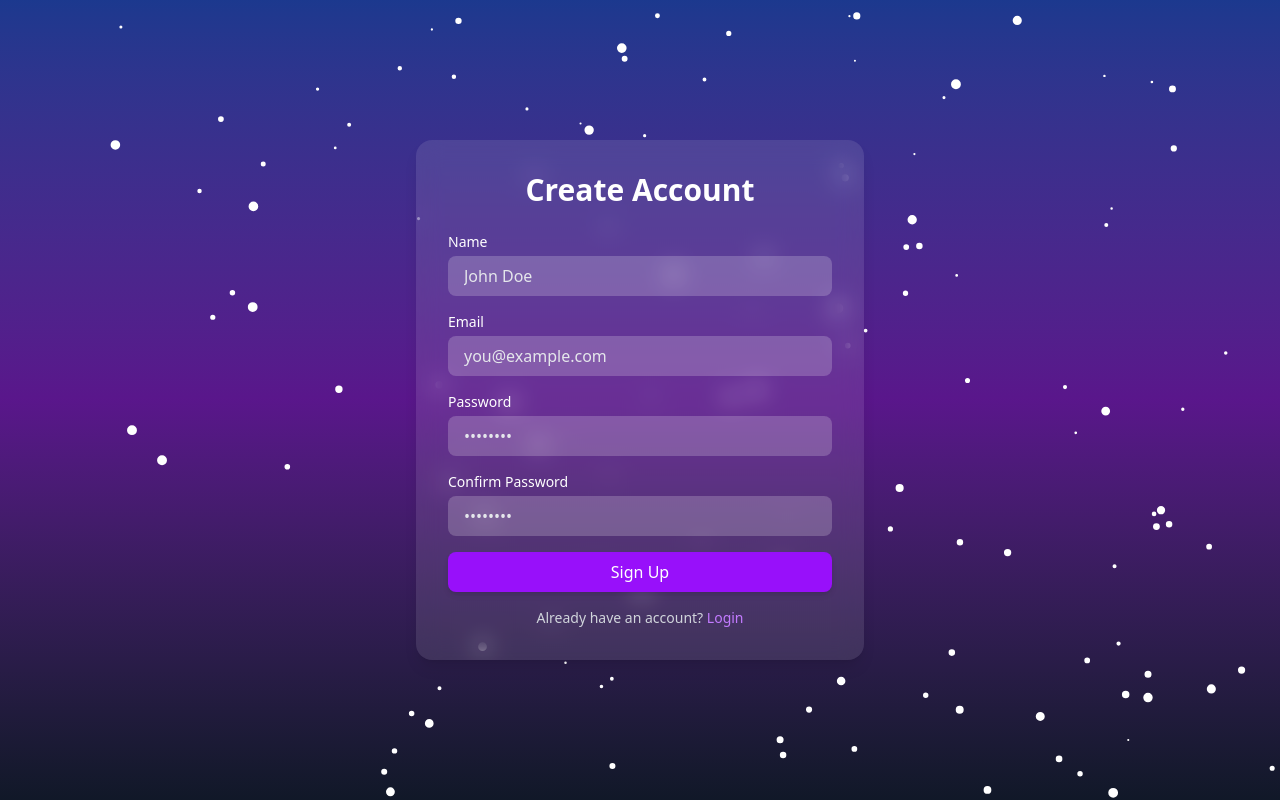
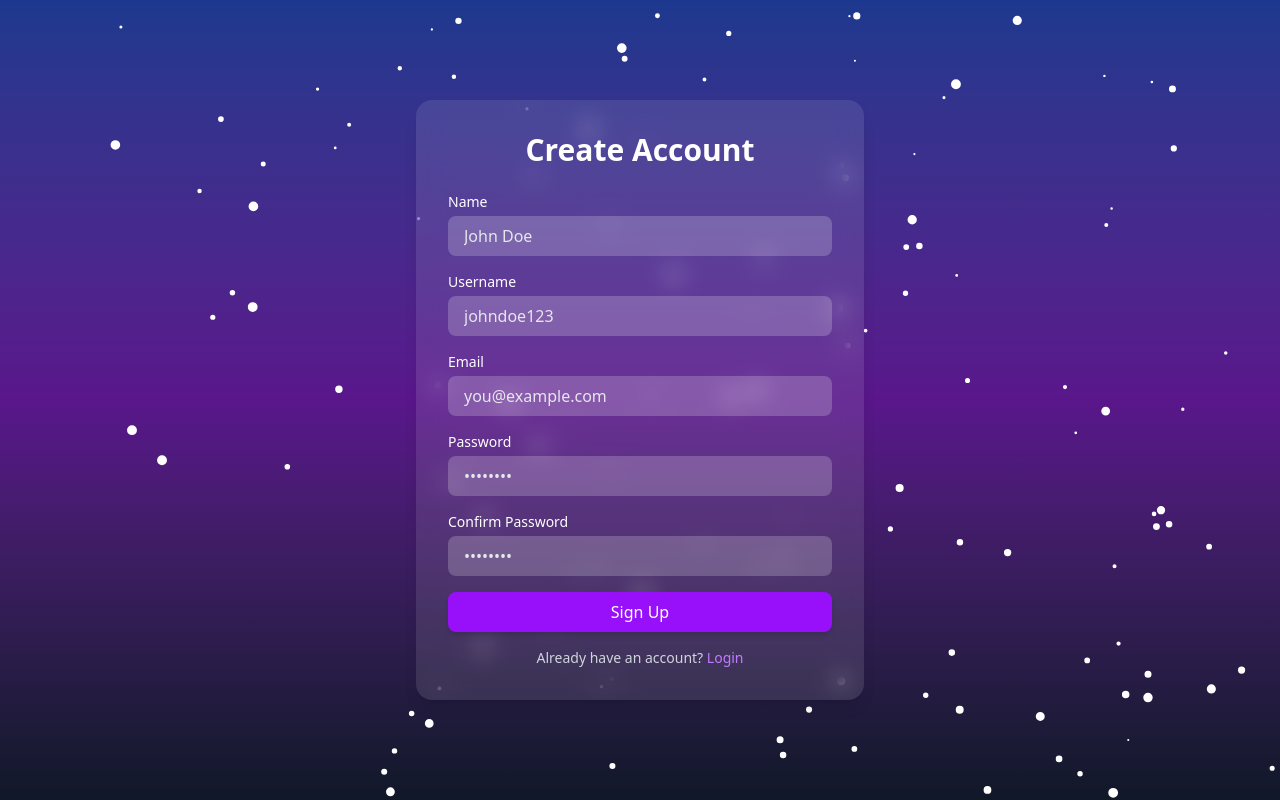
Before and after one commit to King-Darshan-Rawan/odoo, a React (Vite) app in the folder vite-project/: page /signup in a window 1280 px wide. Built offline with nearby package versions, Linux system fonts and the light colour scheme.

Commit message:
frontend changes

```diff
--- a/vite-project/src/components/Login.jsx
+++ b/vite-project/src/components/Login.jsx
@@ -1,8 +1,60 @@
-import React from "react";
+import React, { useState } from "react";
 import Snowfall from "react-snowfall";
-import { Link } from "react-router-dom";
+import { Link, useNavigate } from "react-router-dom";
 
 export default function Login() {
+  const navigate = useNavigate();
+  const [formData, setFormData] = useState({
+    email: "",
+    password: "",
+  });
+
+  const [error, setError] = useState("");
+  const [success, setSuccess] = useState("");
+
+  const handleChange = (e) => {
+    setFormData((prev) => ({
+      ...prev,
+      [e.target.name]: e.target.value,
+    }));
+  };
+
+  const handleSubmit = async (e) => {
+    e.preventDefault();
+    setError("");
+    setSuccess("");
+
+    const { email, password } = formData;
+
+    if (!email || !password) {
+      setError("Please fill in all fields");
+      return;
+    }
+
+    try {
+      const res = await fetch("http://localhost:5000/api/auth/login", {
+        method: "POST",
+        headers: { "Content-Type": "application/json" },
+        body: JSON.stringify({ email, password }),
+      });
+
+      const data = await res.json();
+
+      if (!res.ok) {
+        setError(data.msg || "Login failed");
+        return;
+      }
+
+      setSuccess("Login successful!");
+      localStorage.setItem("token", data.token);
+      localStorage.setItem("userId", data.userId);
+
+      setTimeout(() => navigate("/dashboard"), 1000); // Navigate to dashboard
+    } catch (err) {
+      setError("Server error");
+    }
+  };
+
   return (
     <div className="relative min-h-screen flex items-center justify-center bg-gradient-to-b from-blue-900 via-purple-900 to-gray-900">
       {/* Snowfall background */}
@@ -21,18 +73,18 @@ export default function Login() {
         <h1 className="text-3xl font-bold text-center text-white mb-6">
           Welcome Back
         </h1>
-        <form className="space-y-4">
-          {/* Email / Username */}
+
+        <form onSubmit={handleSubmit} className="space-y-4">
+          {/* Email */}
           <div>
-            <label
-              className="block text-white text-sm font-medium mb-1"
-              htmlFor="email"
-            >
-              Email or Username
+            <label className="block text-white text-sm font-medium mb-1">
+              Email
             </label>
             <input
-              type="text"
-              id="email"
+              type="email"
+              name="email"
+              value={formData.email}
+              onChange={handleChange}
               placeholder="you@example.com"
               className="w-full px-4 py-2 rounded-lg bg-white/20 text-white placeholder-gray-200 focus:outline-none focus:ring-2 focus:ring-purple-400"
             />
@@ -40,19 +92,22 @@ export default function Login() {
 
           {/* Password */}
           <div>
-            <label
-              className="block text-white text-sm font-medium mb-1"
-              htmlFor="password"
-            >
+            <label className="block text-white text-sm font-medium mb-1">
               Password
             </label>
             <input
               type="password"
-              id="password"
+              name="password"
+              value={formData.password}
+              onChange={handleChange}
               placeholder="••••••••"
               className="w-full px-4 py-2 rounded-lg bg-white/20 text-white placeholder-gray-200 focus:outline-none focus:ring-2 focus:ring-purple-400"
             />
           </div>
+
+          {/* Error or Success */}
+          {error && <p className="text-red-400 text-sm">{error}</p>}
+          {success && <p className="text-green-400 text-sm">{success}</p>}
 
           {/* Submit button */}
           <button
--- a/vite-project/src/components/Signup.jsx
+++ b/vite-project/src/components/Signup.jsx
@@ -1,8 +1,67 @@
-import React, { useEffect } from "react";
-import { Link } from "react-router-dom";
+import React, { useEffect, useState } from "react";
+import { Link, useNavigate } from "react-router-dom";
 
 export default function Signup() {
-  // Canvas Snowfall Effect
+  const navigate = useNavigate();
+  const [formData, setFormData] = useState({
+    name: "",
+    username: "",
+    email: "",
+    password: "",
+    confirmPassword: "",
+  });
+
+  const [error, setError] = useState("");
+  const [success, setSuccess] = useState("");
+
+  // Handle input change
+  const handleChange = (e) => {
+    setFormData((prev) => ({
+      ...prev,
+      [e.target.name]: e.target.value,
+    }));
+  };
+
+  // Submit handler
+  const handleSubmit = async (e) => {
+    e.preventDefault();
+    setError("");
+    setSuccess("");
+
+    const { name, username, email, password, confirmPassword } = formData;
+
+    if (!name || !username || !email || !password || !confirmPassword) {
+      setError("Please fill in all fields");
+      return;
+    }
+
+    if (password !== confirmPassword) {
+      setError("Passwords do not match");
+      return;
+    }
+
+    try {
+      const res = await fetch("http://localhost:5000/api/auth/register", {
+        method: "POST",
+        headers: { "Content-Type": "application/json" },
+        body: JSON.stringify({ name, username, email, password }),
+      });
+
+      const data = await res.json();
+
+      if (!res.ok) {
+        setError(data.msg || "Registration failed");
+        return;
+      }
+
+      setSuccess("Registration successful!");
+      setTimeout(() => navigate("/login"), 1500);
+    } catch (err) {
+      setError("Server error");
+    }
+  };
+
+  // Snowfall effect
   useEffect(() => {
     const canvas = document.getElementById("snow-canvas");
     const ctx = canvas.getContext("2d");
@@ -67,34 +126,48 @@ export default function Signup() {
         <h1 className="text-3xl font-bold text-center text-white mb-6">
           Create Account
         </h1>
-        <form className="space-y-4">
+
+        <form onSubmit={handleSubmit} className="space-y-4">
           {/* Name */}
           <div>
-            <label
-              className="block text-white text-sm font-medium mb-1"
-              htmlFor="name"
-            >
+            <label className="block text-white text-sm font-medium mb-1">
               Name
             </label>
             <input
               type="text"
-              id="name"
+              name="name"
+              value={formData.name}
+              onChange={handleChange}
               placeholder="John Doe"
+              className="w-full px-4 py-2 rounded-lg bg-white/20 text-white placeholder-gray-200 focus:outline-none focus:ring-2 focus:ring-purple-400"
+            />
+          </div>
+
+          {/* Username */}
+          <div>
+            <label className="block text-white text-sm font-medium mb-1">
+              Username
+            </label>
+            <input
+              type="text"
+              name="username"
+              value={formData.username}
+              onChange={handleChange}
+              placeholder="johndoe123"
               className="w-full px-4 py-2 rounded-lg bg-white/20 text-white placeholder-gray-200 focus:outline-none focus:ring-2 focus:ring-purple-400"
             />
           </div>
 
           {/* Email */}
           <div>
-            <label
-              className="block text-white text-sm font-medium mb-1"
-              htmlFor="email"
-            >
+            <label className="block text-white text-sm font-medium mb-1">
               Email
             </label>
             <input
               type="email"
-              id="email"
+              name="email"
+              value={formData.email}
+              onChange={handleChange}
               placeholder="you@example.com"
               className="w-full px-4 py-2 rounded-lg bg-white/20 text-white placeholder-gray-200 focus:outline-none focus:ring-2 focus:ring-purple-400"
             />
@@ -102,15 +175,14 @@ export default function Signup() {
 
           {/* Password */}
           <div>
-            <label
-              className="block text-white text-sm font-medium mb-1"
-              htmlFor="password"
-            >
+            <label className="block text-white text-sm font-medium mb-1">
               Password
             </label>
             <input
               type="password"
-              id="password"
+              name="password"
+              value={formData.password}
+              onChange={handleChange}
               placeholder="••••••••"
               className="w-full px-4 py-2 rounded-lg bg-white/20 text-white placeholder-gray-200 focus:outline-none focus:ring-2 focus:ring-purple-400"
             />
@@ -118,19 +190,22 @@ export default function Signup() {
 
           {/* Confirm Password */}
           <div>
-            <label
-              className="block text-white text-sm font-medium mb-1"
-              htmlFor="confirm-password"
-            >
+            <label className="block text-white text-sm font-medium mb-1">
               Confirm Password
             </label>
             <input
               type="password"
-              id="confirm-password"
+              name="confirmPassword"
+              value={formData.confirmPassword}
+              onChange={handleChange}
               placeholder="••••••••"
               className="w-full px-4 py-2 rounded-lg bg-white/20 text-white placeholder-gray-200 focus:outline-none focus:ring-2 focus:ring-purple-400"
             />
           </div>
+
+          {/* Error or Success */}
+          {error && <p className="text-red-400 text-sm">{error}</p>}
+          {success && <p className="text-green-400 text-sm">{success}</p>}
 
           {/* Submit button */}
           <button
@@ -140,6 +215,7 @@ export default function Signup() {
             Sign Up
           </button>
         </form>
+
         {/* Extra Links */}
         <p className="mt-4 text-center text-sm text-gray-300">
           Already have an account?{" "}
```
Also changed, not shown: 1 other file (tests, documents, lock files or other folders).
